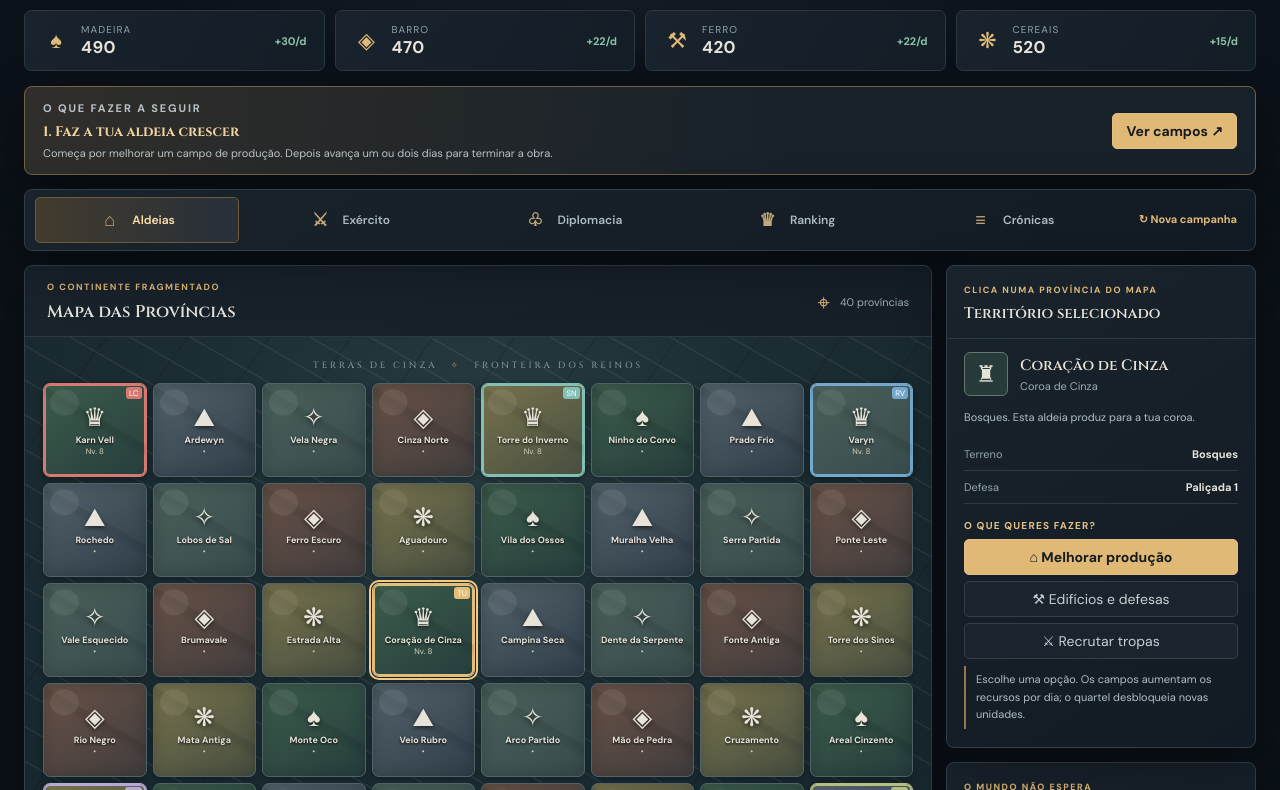
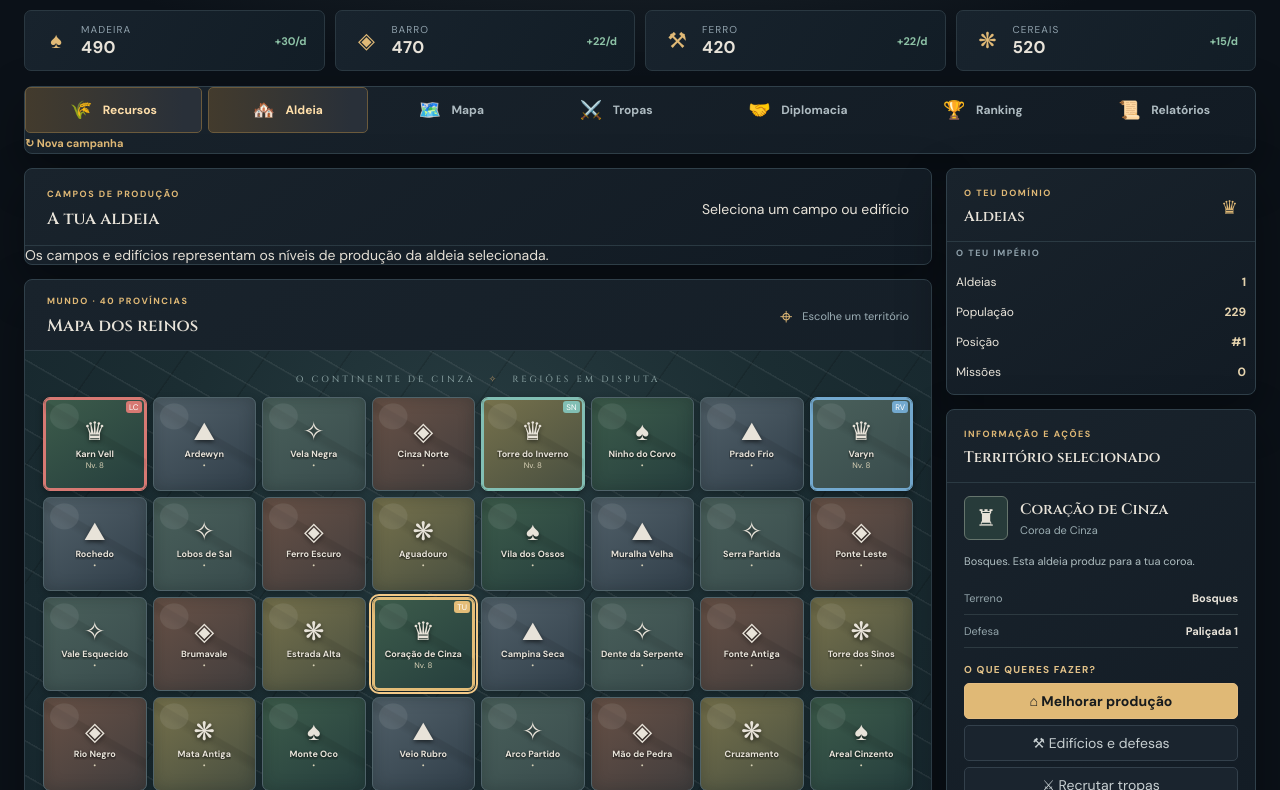
Before and after one commit to Skinny-lfg/Kingdoms-of-Ash, a plain HTML site: page index.html in a window 1280 px wide. Shown: the part 90-880 px from the top of the page. Drawn offline with Linux system fonts and the light colour scheme.

Commit message:
ui: reorganize game around resource fields, village center and world map

```diff
--- a/index.html
+++ b/index.html
@@ -3,10 +3,11 @@
 <head>
   <meta charset="utf-8">
   <meta name="viewport" content="width=device-width, initial-scale=1">
-  <meta name="theme-color" content="#111820">
-  <meta name="description" content="Kingdoms of Ash — um jogo de estratégia single-player com economia, conquista, diplomacia e rivais simulados.">
-  <title>Kingdoms of Ash — The Ashen Continent</title>
+  <meta name="theme-color" content="#333d2e">
+  <meta name="description" content="Kingdoms of Ash, estratégia single-player de economia, conquista e diplomacia.">
+  <title>Kingdoms of Ash — O Teu Reino</title>
   <link rel="stylesheet" href="./styles.css">
+  <link rel="stylesheet" href="./travian-layout.css">
   <script src="./game.js" defer></script>
 </head>
 <body>
@@ -14,85 +15,88 @@
     <header class="masthead">
       <div class="brand">
         <div class="crest" aria-hidden="true">♜</div>
-        <div><p class="eyebrow">THE ASHEN CONTINENT</p><h1>KINGDOMS <span>OF ASH</span></h1></div>
+        <div><p class="eyebrow">UM CONTINENTE POR CONQUISTAR</p><h1>KINGDOMS <span>OF ASH</span></h1></div>
       </div>
       <div class="campaign-status">
-        <span class="tiny-label">A CRÓNICA</span>
+        <span class="tiny-label">CAMPANHA SINGLE-PLAYER</span>
         <strong id="day-label">Dia 1</strong>
         <span id="phase-label" class="muted">A era dos pequenos reinos</span>
       </div>
       <div class="time-controls" aria-label="Controlo do tempo">
-        <button id="time-pause" class="speed active" type="button" aria-label="Pausar">Ⅱ</button>
+        <button id="time-pause" class="speed active" type="button" aria-label="Pausar o jogo">Ⅱ</button>
         <button data-speed="1" class="speed" type="button">1×</button>
         <button data-speed="5" class="speed" type="button">5×</button>
         <button data-speed="20" class="speed" type="button">20×</button>
-        <button id="next-day" class="button subtle" type="button" title="Avançar um dia">+1 dia ↗</button>
+        <button id="next-day" class="button subtle" type="button">+1 dia ↗</button>
       </div>
     </header>
 
     <section class="resource-strip" id="resources" aria-label="Recursos do império"></section>
-    <section class="guidance panel" id="guidance" aria-label="Próximo passo recomendado"></section>
+
+    <section class="navigation-strip panel">
+      <nav id="nav" class="nav" aria-label="Navegação principal">
+        <button type="button" class="nav-button active" data-tab="village" data-mode="production"><span>🌾</span><b>Recursos</b></button>
+        <button type="button" class="nav-button" data-tab="village" data-mode="infrastructure"><span>🏘️</span><b>Aldeia</b></button>
+        <button type="button" class="nav-button" data-tab="map"><span>🗺️</span><b>Mapa</b></button>
+        <button type="button" class="nav-button" data-tab="army"><span>⚔️</span><b>Tropas</b></button>
+        <button type="button" class="nav-button" data-tab="diplomacy"><span>🤝</span><b>Diplomacia</b></button>
+        <button type="button" class="nav-button" data-tab="ranking"><span>🏆</span><b>Ranking</b></button>
+        <button type="button" class="nav-button" data-tab="chronicle"><span>📜</span><b>Relatórios</b></button>
+      </nav>
+      <div class="nav-actions"><button id="new-game" type="button" class="text-button">↻ Nova campanha</button></div>
+    </section>
 
     <div class="game-layout">
-      <aside class="left-panel panel" aria-label="Navegação do jogo">
-        <div class="side-heading"><span class="tiny-label">CONSELHO REAL</span><span class="seal">✦</span></div>
-        <nav id="nav" class="nav" aria-label="Vistas do reino">
-          <button class="nav-button active" data-tab="village" type="button"><span>⌂</span> Aldeias</button>
-          <button class="nav-button" data-tab="army" type="button"><span>⚔</span> Exército</button>
-          <button class="nav-button" data-tab="diplomacy" type="button"><span>♧</span> Diplomacia</button>
-          <button class="nav-button" data-tab="ranking" type="button"><span>♛</span> Ranking</button>
-          <button class="nav-button" data-tab="chronicle" type="button"><span>≡</span> Crónicas</button>
-        </nav>
-        <div class="side-divider"></div>
-        <div id="empire-mini" class="empire-mini"></div>
-        <div class="left-footer">
-          <button id="new-game" type="button" class="text-button">↻ Nova campanha</button>
-          <p>Gravação automática neste navegador.</p>
-        </div>
-      </aside>
+      <main class="center-area">
+        <section class="village-scene panel" id="village-scene" aria-labelledby="scene-heading">
+          <div class="section-header">
+            <div><p class="eyebrow" id="scene-kicker">CAMPOS DE PRODUÇÃO</p><h2 id="scene-heading">A tua aldeia</h2></div>
+            <span class="scene-mini-hint">Seleciona um campo ou edifício</span>
+          </div>
+          <div id="scene-ground" class="scene-ground"></div>
+          <div class="scene-footnote">Os campos e edifícios representam os níveis de produção da aldeia selecionada.</div>
+        </section>
 
-      <main class="center-area">
         <section class="map-panel panel" aria-labelledby="map-heading">
           <div class="section-header">
-            <div>
-              <p class="eyebrow">O CONTINENTE FRAGMENTADO</p>
-              <h2 id="map-heading">Mapa das Províncias</h2>
-            </div>
-            <div class="map-tools"><span class="map-map-icon">⌖</span><span>40 províncias</span></div>
+            <div><p class="eyebrow">MUNDO · 40 PROVÍNCIAS</p><h2 id="map-heading">Mapa dos reinos</h2></div>
+            <div class="map-tools"><span class="map-map-icon">⌖</span><span>Escolhe um território</span></div>
           </div>
           <div class="map-viewport">
-            <div class="map-overlay">TERRAS DE CINZA <span>✧</span> FRONTEIRA DOS REINOS</div>
+            <div class="map-overlay">O CONTINENTE DE CINZA <span>✧</span> REGIÕES EM DISPUTA</div>
             <div id="world-map" class="world-map" role="group" aria-label="Províncias do continente"></div>
           </div>
           <div class="legend" id="map-legend"></div>
         </section>
+
         <section class="workspace panel" aria-labelledby="workspace-title">
           <div class="section-header workspace-header">
-            <div><p class="eyebrow" id="workspace-kicker">GESTÃO DO REINO</p><h2 id="workspace-title">O teu domínio</h2></div>
-            <div class="workspace-tools"><button id="back-to-map" class="button small subtle" type="button">↑ Voltar ao mapa</button><span class="workspace-mark" aria-hidden="true">✦</span></div>
+            <div><p class="eyebrow" id="workspace-kicker">GESTÃO DO REINO</p><h2 id="workspace-title">Detalhes</h2></div>
+            <div class="workspace-tools"><button id="back-to-map" class="button small subtle" type="button">🗺️ Ver mapa</button><span class="workspace-mark" aria-hidden="true">✦</span></div>
           </div>
           <div id="workspace-content"></div>
         </section>
       </main>
 
-      <aside class="right-area">
+      <aside class="right-area" aria-label="Informações do reino">
+        <section class="panel villages-panel">
+          <div class="section-header small"><div><p class="eyebrow">O TEU DOMÍNIO</p><h2>Aldeias</h2></div><span class="seal" aria-hidden="true">♛</span></div>
+          <div id="village-list" class="village-picker"></div>
+          <div id="empire-mini" class="empire-mini"></div>
+        </section>
         <section class="panel intelligence">
-          <div class="section-header small">
-            <div><p class="eyebrow">CLICA NUMA PROVÍNCIA DO MAPA</p><h2>Território selecionado</h2></div>
-          </div>
+          <div class="section-header small"><div><p class="eyebrow">INFORMAÇÃO E AÇÕES</p><h2>Território selecionado</h2></div></div>
           <div id="selected-province"></div>
         </section>
+        <section class="guidance panel" id="guidance" aria-label="Próximo passo recomendado"></section>
         <section class="panel dispatches">
-          <div class="section-header small">
-            <div><p class="eyebrow">O MUNDO NÃO ESPERA</p><h2>Últimas notícias</h2></div>
-            <button id="view-chronicle" class="text-button" type="button">Ver tudo ↗</button>
-          </div>
+          <div class="section-header small"><div><p class="eyebrow">ACONTECIMENTOS</p><h2>Notícias do mundo</h2></div><button id="view-chronicle" class="text-button" type="button">Ver tudo ↗</button></div>
           <div id="dispatch-list" aria-live="polite"></div>
         </section>
       </aside>
     </div>
 
-    <footer class="footline"><span>KINGDOMS OF ASH · PROTÓTIPO V0.1</span><span>Um mundo que também quer vencer.</span></footer>
+    <footer class="footline"><span>KINGDOMS OF ASH · UI V0.3</span><span>Inspirado na organização clássica dos jogos de estratégia de aldeias.</span></footer>
   </div>
   <div id="event-layer" class="event-layer hidden" role="presentation"></div>
   <div id="toast" class="toast hidden" role="status" aria-live="polite"></div>
```
